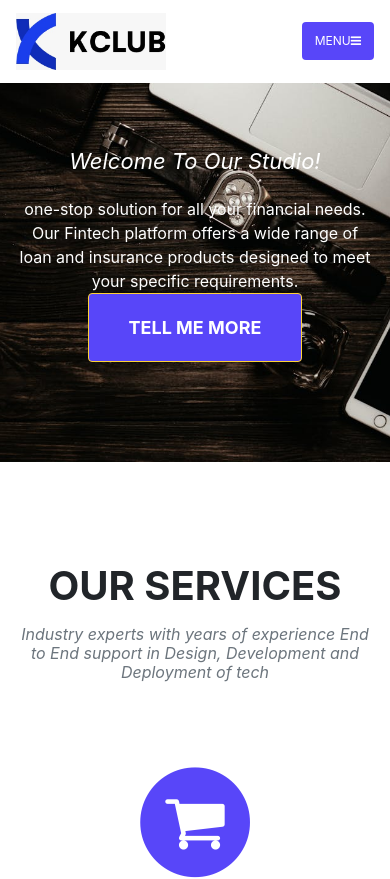
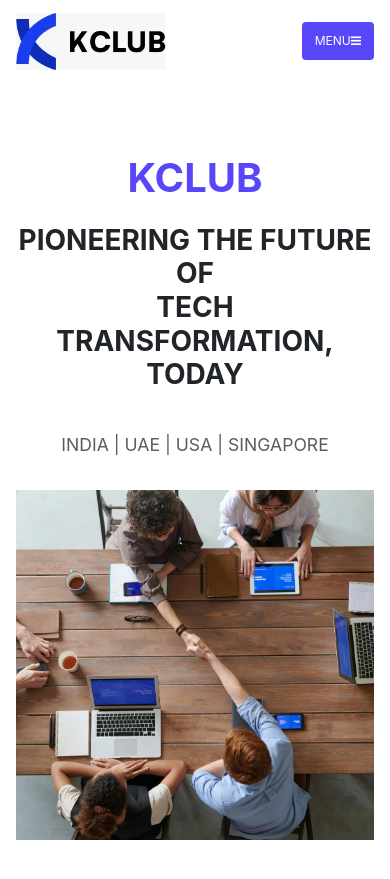
Before and after one commit to aahad12/landing-page, a React (Create React App) app: page / in a window 390 px wide. Shown: the top 879 px of the page. Built offline with nearby package versions, Linux system fonts and the light colour scheme.

Commit message:
kclub hero edits

```diff
--- a/src/App.css
+++ b/src/App.css
@@ -41,3 +41,26 @@
 text-hover:hover{
   color: #5846f9 !important;
 }
+
+/* Loader CSS */
+.loader {
+  position: fixed;
+  top: 0;
+  left: 0;
+  width: 100vw;
+  height: 100vh;
+  display: flex;
+  justify-content: center;
+  align-items: center;
+  background-color: rgba(255, 255, 255, 0.8); /* Light background */
+  z-index: 9999;
+}
+
+.loader img {
+  max-width: 200px; /* Adjust the size as needed */
+}
+
+.loader video {
+  max-width: 10%;
+  max-height: 10%;
+}
--- a/src/App.js
+++ b/src/App.js
@@ -27,14 +27,27 @@
 // }
 
 // export default App;
-import React, { useState } from 'react';
+import React, { useEffect, useState } from 'react';
 // import logo from './logo.svg';
 import Portfolio from './components/Portfolio'
 import './App.css';
 // import './styles/test.scss';  // Import your SCSS file
 import "bootstrap/dist/css/bootstrap.min.css";
 import logo from "./assets/img/logo.jpeg"
+import HeroSection from './components/HeroSection';
+import Loader from './components/Loader';
+
 function App() {
+  const [loading, setLoading] = useState(true);
+
+  // Set a timeout to simulate loading time (5 seconds)
+  useEffect(() => {
+    const timer = setTimeout(() => {
+      setLoading(false);
+    }, 1500); // 5000 ms = 5 seconds
+
+    return () => clearTimeout(timer); // Clean up the timeout if the component unmounts
+  }, []);
   const portfolioLinks = [
     {
       title: 'Domain: Education',
@@ -97,6 +110,10 @@
       }
     `}</style>
     <div className="App">
+    {loading ? (
+        <Loader />
+      ) : (
+        <>
       {/* <nav className="navbar navbar-expand-lg navbar-dark fixed-top" id="mainNav"> */}
       <nav className={color ? 'navbar navbar-expand-lg navbar-dark fixed-top bg-white' : 'navbar navbar-expand-lg navbar-dark fixed-top bg-white'} id="mainNav">
     <div className="container">
@@ -109,7 +126,7 @@
       </button>
       <div className="collapse navbar-collapse" id="navbarResponsive">
         <ul className="navbar-nav text-uppercase ml-auto">
-          <li className="nav-item" style={{}}>
+          <li className="nav-item">
             <a className="nav-link nav-text js-scroll-trigger" href="#services">Services</a>
           </li>
           <li className="nav-item">
@@ -128,9 +145,12 @@
       </div>
     </div>
   </nav>
+  <div className='pt-5'>
+<HeroSection />
 
+  </div>
 
-  <header className="masthead">
+  {/* <header className="masthead">
     <div className="container">
       <div className="intro-text">
         <div className="intro-lead-in">Welcome To Our Studio!</div>
@@ -138,7 +158,7 @@
         <a className="btn text-back btn-primary btn-xl text-uppercase js-scroll-trigger" href="#services">Tell Me More</a>
       </div>
     </div>
-  </header>
+  </header> */}
 
 
   <section className="page-section" id="services">
@@ -471,6 +491,8 @@
       <h2 style={{backgroundColor:'red'}}> banner check</h2>
     </div> */}
   </footer>
+   </>
+   )}
     </div>
     </>
   );
--- /dev/null
+++ b/src/components/HeroSection.css
@@ -0,0 +1,139 @@
+.hero-section {
+    height: 100vh;
+    min-height: 600px;
+    background-color: #fff;
+  }
+
+  .logo-box {
+    width: 48px;
+    height: 48px;
+    background-color: #000;
+    display: flex;
+    align-items: center;
+    justify-content: center;
+  }
+
+  .logo-k {
+    color: #3b82f6;
+    font-weight: bold;
+    font-size: 24px;
+  }
+
+  .image-section {
+    position: relative;
+    overflow: hidden;
+  }
+
+  .image-section img {
+    object-fit: cover;
+    height: 100%;
+  }
+
+  .blue-overlay {
+    position: absolute;
+    top: 0;
+    left: 0;
+    width: 100%;
+    height: 100%;
+    background: linear-gradient(
+      45deg,
+      rgba(59, 130, 246, 0.5),
+      rgba(59, 130, 246, 0.7)
+    );
+    clip-path: polygon(60% 0, 100% 0, 100% 100%, 40% 100%);
+    pointer-events: none;
+  }
+
+  /* Responsive adjustments */
+  @media (max-width: 767px) {
+    .hero-section {
+      height: auto;
+      flex-direction: column;
+    }
+
+    .text-section {
+      padding: 2rem;
+      text-align: center;
+    }
+
+    .blue-overlay {
+      clip-path: polygon(0 0, 100% 0, 100% 100%, 0 100%);
+      background: rgba(59, 130, 246, 0.4);
+    }
+
+    .logo-box {
+      margin: 0 auto 1rem;
+    }
+  }
+  .kclub-hero {
+    display: flex;
+    justify-content: center;
+    align-items: center;
+    min-height: 100vh;
+    background: #fff;
+  }
+
+  .kclub-flex {
+    display: flex;
+    flex-wrap: wrap;
+    max-width: 1100px;
+    width: 100%;
+    box-sizing: border-box;
+    background: transparent;
+  }
+  .kclub-left{
+    align-items: center;
+  }
+
+  .kclub-left, .kclub-right {
+    flex: 1 1 300px;
+    min-width: 300px;
+    padding: 2rem;
+    display: flex;
+    flex-direction: column;
+    justify-content: center;
+  }
+
+  .kclub-title {
+    font-size: 2.5rem;
+    color: #5846f9 ;
+    font-weight: bold;
+    margin-bottom: 1rem;
+  }
+
+  .kclub-locations {
+    font-size: 1.1rem;
+    color: #333;
+    opacity: 0.8;
+    margin-top: 2rem;
+  }
+
+  .kclub-image-wrapper {
+    position: relative;
+    width: 100%;
+    min-height: 350px;
+    max-height: 600px;
+    overflow: hidden;
+    display: flex;
+    align-items: center;
+    justify-content: center;
+  }
+
+  .kclub-img {
+    width: 100%;
+    height: 100%;
+    object-fit: cover;
+    min-height: 350px;
+  }
+
+  @media (max-width: 900px) {
+    .kclub-flex {
+      flex-direction: column;
+      align-items: center;
+    }
+    .kclub-left, .kclub-right {
+      min-width: 0;
+      width: 100%;
+      padding: 1rem;
+    }
+  }
--- /dev/null
+++ b/src/components/HeroSection.js
@@ -0,0 +1,29 @@
+import React from "react";
+import "./HeroSection.css";
+import heroImage from "../assets/hero.jpg"; // Adjust if your path differs
+
+const HeroSection = () => {
+  return (
+    <div className="kclub-hero pt-5">
+    <div className="kclub-flex">
+      <div className="kclub-left">
+          <span className="kclub-title">KCLUB</span>
+        <h3>PIONEERING THE FUTURE OF<br />TECH TRANSFORMATION, TODAY</h3>
+        <div className="kclub-locations">INDIA | UAE | USA | SINGAPORE</div>
+      </div>
+      <div className="kclub-right">
+        <div className="kclub-image-wrapper">
+          <img
+            src={heroImage}
+            alt="KClub Team"
+            className="kclub-img"
+          />
+          {/* <div className="kclub-overlay"></div> */}
+        </div>
+      </div>
+    </div>
+  </div>
+  );
+};
+
+export default HeroSection;
--- /dev/null
+++ b/src/components/Loader.js
@@ -0,0 +1,23 @@
+// Loader.js
+import React from 'react';
+import video from "../assets/img/video.mp4"
+
+const Loader = () => {
+  return (
+    // <div className="loader">
+    //   <img src="https://media.giphy.com/media/xT0Gqtv2EwXFcUGcaA/giphy.gif" alt="Loading..." />
+    // </div>
+    <div className="loader">
+    <video
+      src={video}
+      alt="Loading..."
+      autoPlay
+      loop
+      muted
+      style={{ width: '20%', height: 'auto' }}
+    />
+  </div>
+  );
+}
+
+export default Loader;
```
Also changed, not shown: src/assets/hero.jpg (added), 1 other file (tests, documents, lock files or other folders).
